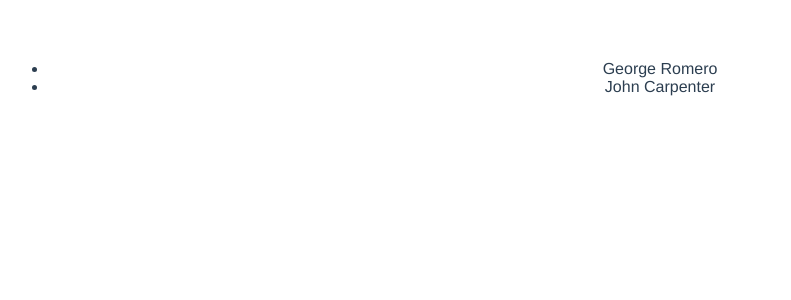
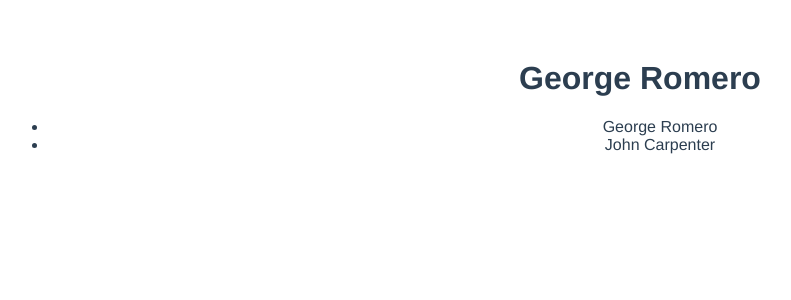
Before and after one commit to vilaboim/criando-plugins-vue, a Vue app: page / in a window 1280 px wide. Shown: the top 300 px of the page, without its empty margins (0-791 px from the left). Built offline with nearby package versions, Linux system fonts and the light colour scheme.

Commit message:
feat: add function to get director randomly

```diff
--- a/src/App.vue
+++ b/src/App.vue
@@ -1,4 +1,7 @@
 <template>
+  <h1>{{$horror.getRandomDirector('name')}}</h1>
+
+
   <ul>
     <li v-for="director in $horror.directors" :key="director.id">
       {{director.name}}
--- a/src/plugins/horror.js
+++ b/src/plugins/horror.js
@@ -24,9 +24,18 @@
 
 export default {
   install: (app) => {
-    app.config.globalProperties.$horror = {
+    function getRandomDirector (key = '') {
+      const director = directors[Math.floor(Math.random() * directors.length)]
+
+        return !key ? director : director[key]
+    }
+
+    const horror = {
       directors,
-      movies
+      movies,
+      getRandomDirector
     }
+
+    app.config.globalProperties.$horror = horror
   }
 }
```
